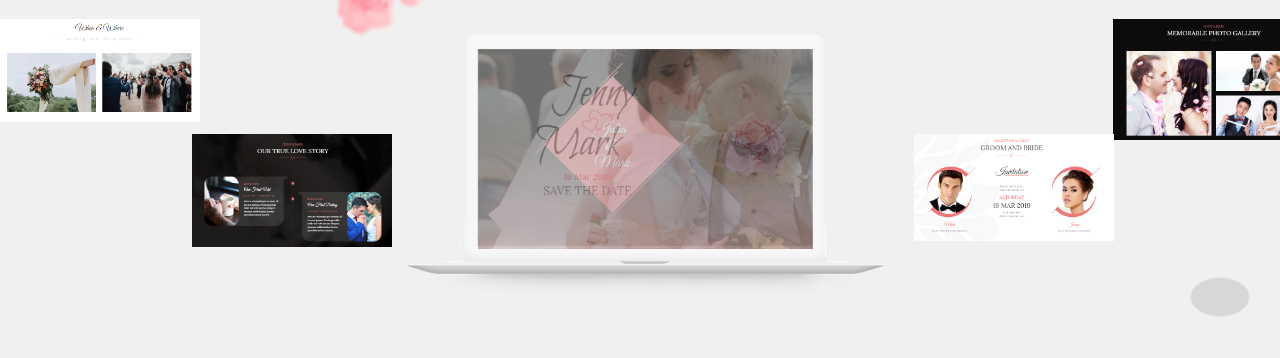
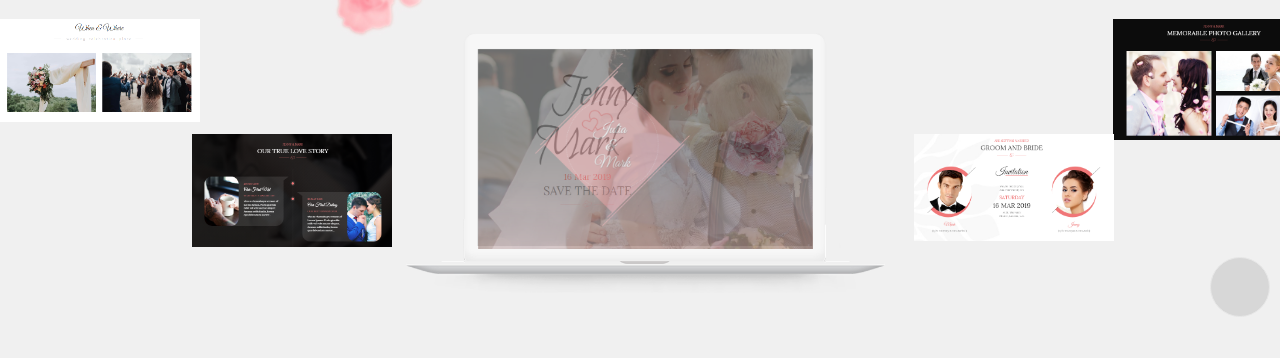
Before and after one commit to GowthamanDMZ/tidio, a plain HTML site: page index.html in a window 1280 px wide. Shown: the part 368-726 px from the top of the page. Drawn offline with Linux system fonts and the light colour scheme.

Commit message:
Add files via upload

```diff
--- a/index.html
+++ b/index.html
@@ -125,7 +125,7 @@
             </section> <!-- bottom-section -->
 			<!-- strat music-box -->
         <div class="music-box">
-            <button class="music-box-toggle-btn" style="margin-bottom:85px;heigh:60px;width:60px;">
+            <button class="music-box-toggle-btn" style="margin-bottom:85px;height:60px;width:60px;margin-right: -20px;">
             </button>
         </div>
         <!-- end music box -->
```
